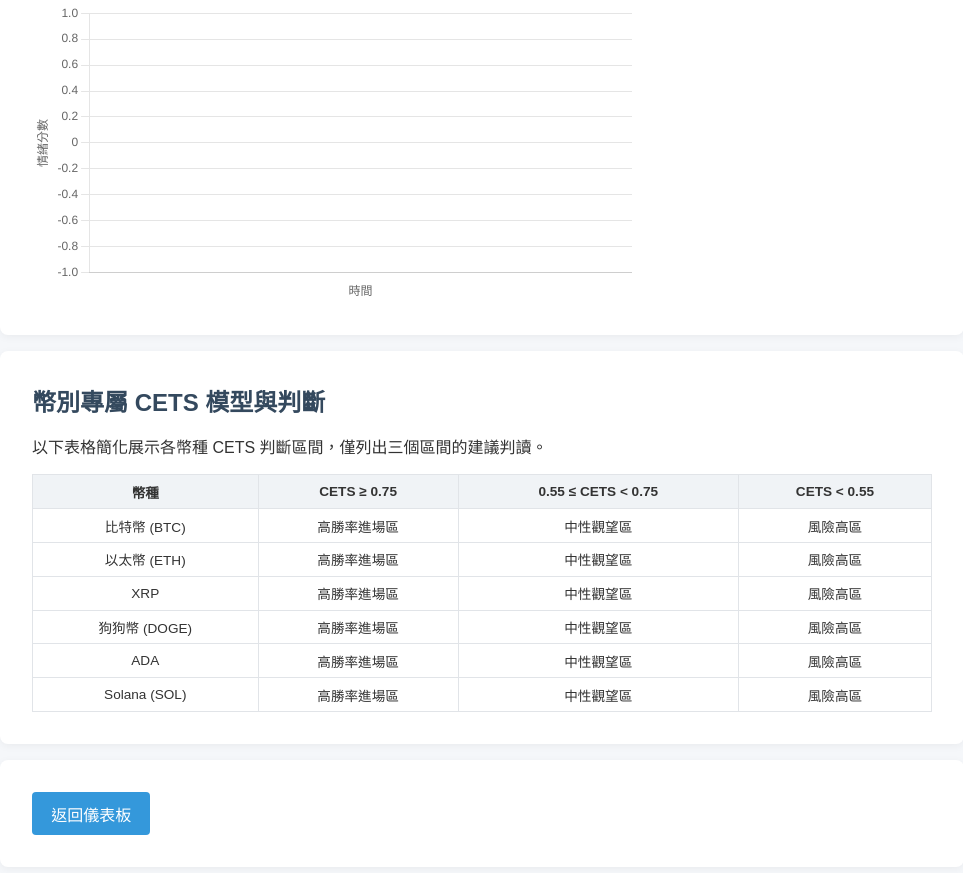
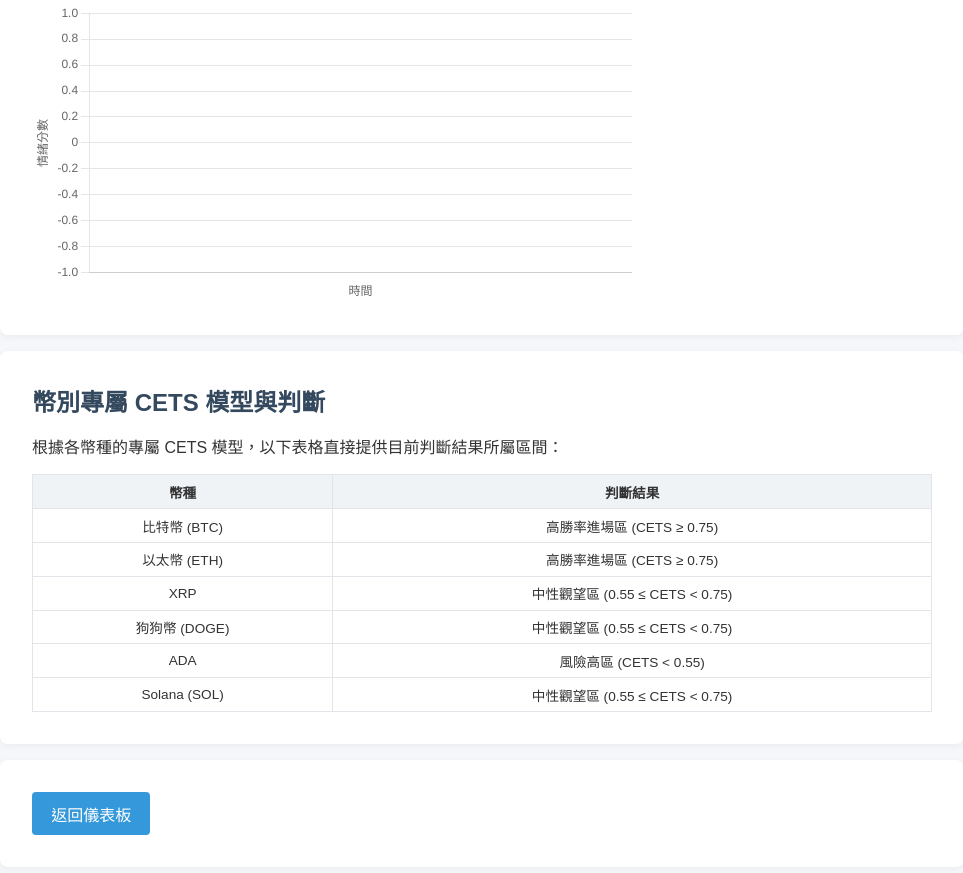
Before and after one commit to MayaMyzium/crypto-dashboard, a plain HTML site: page analysis.html in a window 1280 px wide. Shown: the part 1060-1933 px from the top of the page, without its empty margins (158-1121 px from the left). Drawn offline with nearby package versions, Linux system fonts and the light colour scheme; no server answers.

Commit message:
Add files via upload

```diff
--- a/analysis.html
+++ b/analysis.html
@@ -31,52 +31,38 @@
     <!-- 幣別專屬 CETS 模型與判斷 -->
     <section>
       <h2>幣別專屬 CETS 模型與判斷</h2>
-      <p>以下表格簡化展示各幣種 CETS 判斷區間，僅列出三個區間的建議判讀。</p>
+      <p>根據各幣種的專屬 CETS 模型，以下表格直接提供目前判斷結果所屬區間：</p>
       <table class="analysis-table">
         <thead>
           <tr>
             <th>幣種</th>
-            <th>CETS ≥ 0.75</th>
-            <th>0.55 ≤ CETS &lt; 0.75</th>
-            <th>CETS &lt; 0.55</th>
+            <th>判斷結果</th>
           </tr>
         </thead>
         <tbody>
           <tr>
             <td>比特幣 (BTC)</td>
-            <td>高勝率進場區</td>
-            <td>中性觀望區</td>
-            <td>風險高區</td>
+            <td>高勝率進場區 (CETS ≥ 0.75)</td>
           </tr>
           <tr>
             <td>以太幣 (ETH)</td>
-            <td>高勝率進場區</td>
-            <td>中性觀望區</td>
-            <td>風險高區</td>
+            <td>高勝率進場區 (CETS ≥ 0.75)</td>
           </tr>
           <tr>
             <td>XRP</td>
-            <td>高勝率進場區</td>
-            <td>中性觀望區</td>
-            <td>風險高區</td>
+            <td>中性觀望區 (0.55 ≤ CETS &lt; 0.75)</td>
           </tr>
           <tr>
             <td>狗狗幣 (DOGE)</td>
-            <td>高勝率進場區</td>
-            <td>中性觀望區</td>
-            <td>風險高區</td>
+            <td>中性觀望區 (0.55 ≤ CETS &lt; 0.75)</td>
           </tr>
           <tr>
             <td>ADA</td>
-            <td>高勝率進場區</td>
-            <td>中性觀望區</td>
-            <td>風險高區</td>
+            <td>風險高區 (CETS &lt; 0.55)</td>
           </tr>
           <tr>
             <td>Solana (SOL)</td>
-            <td>高勝率進場區</td>
-            <td>中性觀望區</td>
-            <td>風險高區</td>
+            <td>中性觀望區 (0.55 ≤ CETS &lt; 0.75)</td>
           </tr>
         </tbody>
       </table>
```
